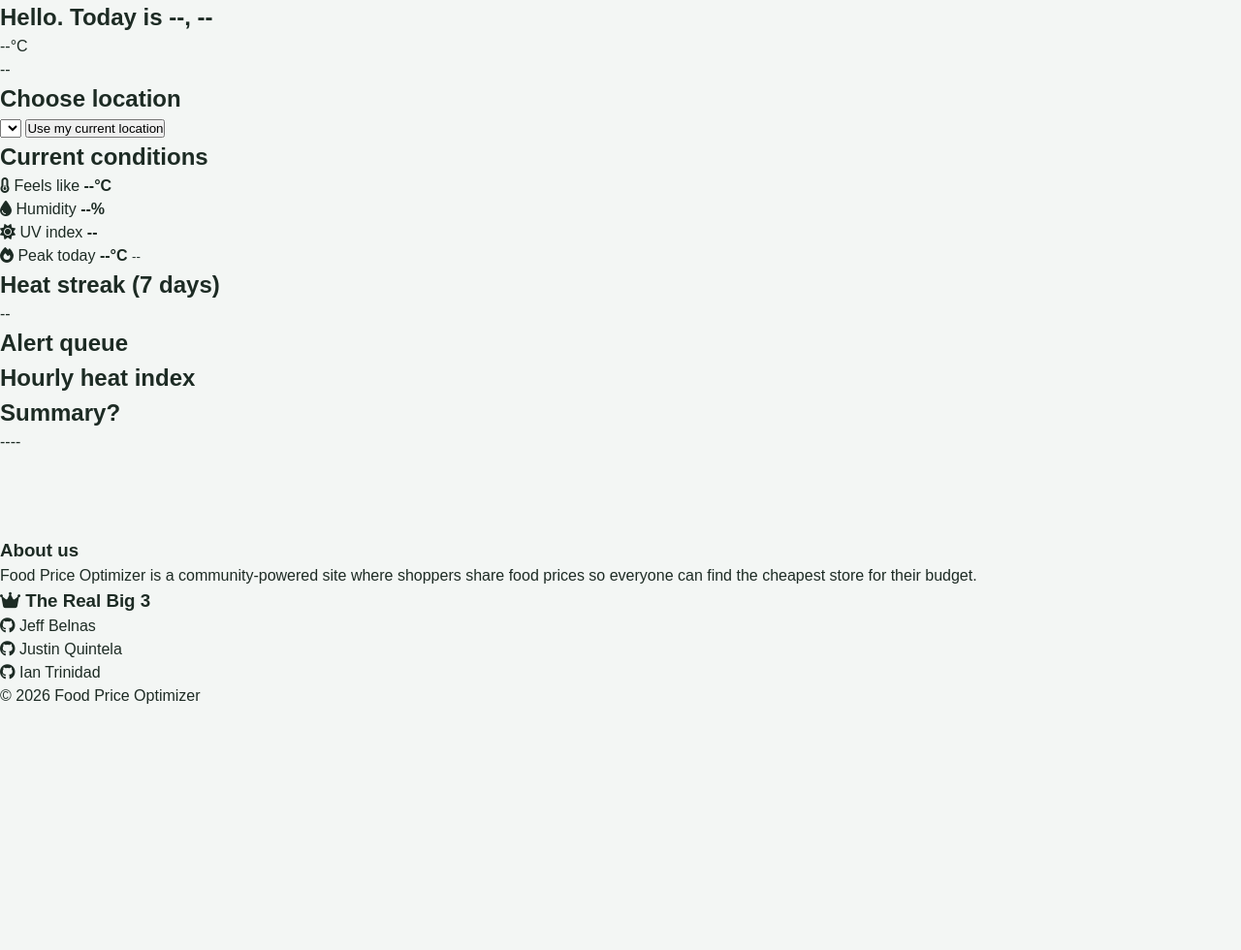
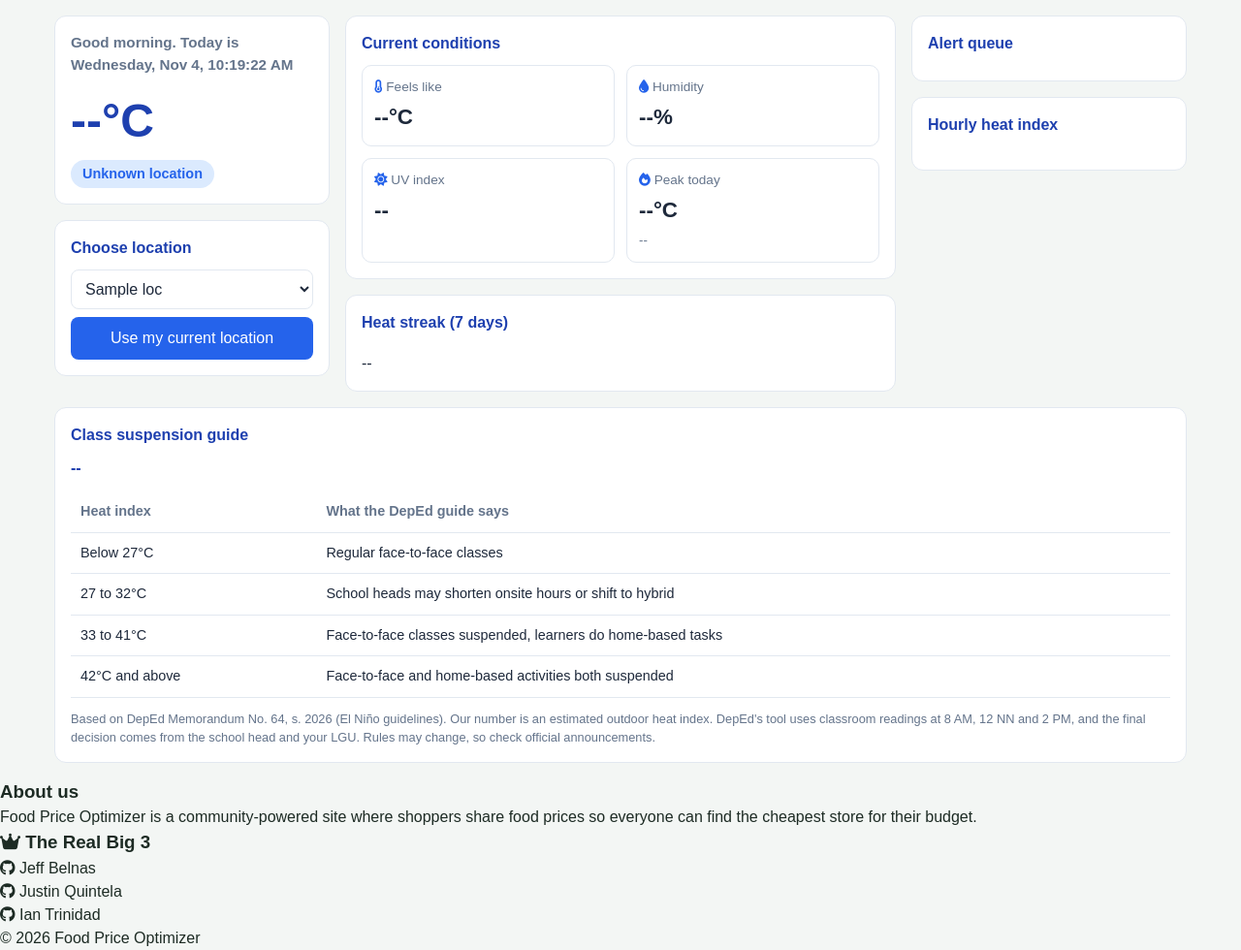
Before and after one commit to niqn/DSA-Project, a Flask app: template src/dsa_project/templates/weather.html in a window 1280 px wide. Shown: the part 70-1050 px from the top of the page at 97% size. Before the commit the page ends 796 px from the top, so only its background shows below. Run offline with Flask 3, Linux system fonts and the light colour scheme; the template is opened without the code that fills it: most values are stand-ins (such as "Sample title", 1, 10 or a date in 2020); lists and menus that the app fills with data are empty.

Commit message:
added weather dsa and more. css is temp only.

```diff
--- a/src/dsa_project/routes.py
+++ b/src/dsa_project/routes.py
@@ -1,5 +1,5 @@
-from flask import render_template, request
-from .services import newsDSA
+from flask import jsonify, render_template, request
+from .services import newsDSA, weatherDSA
 
 from . import app
 
@@ -9,9 +9,15 @@ def home():
     return render_template('home.html')
 
 
-@app.route('/weather')
+@app.route("/weather")
 def weather():
-    return render_template('weather.html')
+    return render_template("weather.html", locations=weatherDSA.LOCATIONS)
+
+
+@app.route("/weather/api/check")
+def weather_check():
+    area = request.args.get("area", "Bacoor")
+    return jsonify(weatherDSA.check_heat(area))
 
 
 @app.route('/news')
--- /dev/null
+++ b/src/dsa_project/services/weatherDSA.py
@@ -0,0 +1,154 @@
+from datetime import datetime, timedelta, timezone
+import requests
+# dsa application
+
+
+class ArrayList:
+    def __init__(self):
+        self.items = [None] * 4
+        self.count = 0
+
+    def add(self, item):
+        if self.count == len(self.items):
+            bigger = [None] * (len(self.items) * 2)
+            for i in range(self.count):
+                bigger[i] = self.items[i]
+            self.items = bigger
+        self.items[self.count] = item
+        self.count += 1
+
+    def get(self, i):
+        if i < 0 or i >= self.count:
+            raise IndexError("Index out of bounds")
+        return self.items[i]
+
+    def size(self):
+        return self.count
+
+    def to_list(self):
+        return [self.items[i] for i in range(self.count)]
+
+
+class QueueNode:
+    def __init__(self, value):
+        self.value = value
+        self.next = None
+
+
+class Queue:
+    def __init__(self):
+        self.front = None
+        self.rear = None
+
+    def is_empty(self):
+        return self.front is None
+
+    def enqueue(self, value):
+        new_node = QueueNode(value)
+        if self.rear:
+            self.rear.next = new_node
+        else:
+            self.front = new_node
+        self.rear = new_node
+
+    def dequeue(self):
+        if not self.front:
+            return None
+
+        value = self.front.value
+        self.front = self.front.next
+
+        if not self.front:
+            self.rear = None
+        return value
+
+
+# weather
+PH_TZ = timezone(timedelta(hours=8))
+
+COORDS = {
+    "Bacoor": (14.4624, 120.9645),
+    "Dasmariñas": (14.3294, 120.9367),
+    "Imus": (14.4297, 120.9367),
+    "General Trias": (14.3869, 120.8814),
+}
+LOCATIONS = list(COORDS)
+
+
+def heat_index(temp_c, humidity):
+    """Estimated heat index in °C (NOAA formula)."""
+    t = temp_c * 9 / 5 + 32
+    if t < 80:                       # formula only works for hot weather
+        return round(temp_c, 1)
+    hi = (-42.379 + 2.04901523 * t + 10.14333127 * humidity
+          - 0.22475541 * t * humidity - 0.00683783 * t * t
+          - 0.05481717 * humidity * humidity
+          + 0.00122874 * t * t * humidity
+          + 0.00085282 * t * humidity * humidity
+          - 0.00000199 * t * t * humidity * humidity)
+    return round((hi - 32) * 5 / 9, 1)
+
+
+def level(hi):
+    if hi >= 52:
+        return "Extreme Danger"
+    if hi >= 42:
+        return "Danger"
+    if hi >= 33:
+        return "Extreme Caution"
+    if hi >= 27:
+        return "Caution"
+    return "Normal"
+
+
+def check_heat(area):
+    if area not in COORDS:
+        return {"error": "Unknown location"}
+    lat, lon = COORDS[area]
+
+    try:
+        r = requests.get("https://api.open-meteo.com/v1/forecast", params={
+            "latitude": lat, "longitude": lon,
+            "hourly": "temperature_2m,relative_humidity_2m,uv_index",
+            "forecast_days": 1, "timezone": "Asia/Manila",
+        }, timeout=10)
+        h = r.json()["hourly"]
+    except Exception:
+        return {"error": "Could not load weather data"}
+
+    # ArrayList: 24 hourly heat index values
+    readings = ArrayList()
+    for temp, rh in zip(h["temperature_2m"], h["relative_humidity_2m"]):
+        readings.add(heat_index(temp, rh))
+
+    # find the peak by walking the ArrayList
+    peak_i = 0
+    for i in range(readings.size()):
+        if readings.get(i) > readings.get(peak_i):
+            peak_i = i
+
+    # Queue: danger hours, first hour in is first hour out
+    alerts = Queue()
+    for i in range(readings.size()):
+        if readings.get(i) >= 42:
+            alerts.enqueue(
+                f"{i:02d}:00 - {level(readings.get(i))} ({readings.get(i)}°C)")
+
+    alert_list = []
+    while not alerts.is_empty():
+        alert_list.append(alerts.dequeue())
+
+    now = datetime.now(PH_TZ).hour
+    feels = readings.get(now)
+    return {
+        "area": area,
+        "temp": h["temperature_2m"][now],
+        "feels_like": feels,
+        "level": level(feels),
+        "humidity": h["relative_humidity_2m"][now],
+        "uv": h["uv_index"][now],
+        "peak": readings.get(peak_i),
+        "peak_time": f"{peak_i:02d}:00",
+        "alerts": alert_list,
+        "readings": readings.to_list(),
+    }
--- a/src/dsa_project/static/css/weather.css
+++ b/src/dsa_project/static/css/weather.css
@@ -0,0 +1,96 @@
+/* temp css */
+.weather-grid {
+  --blue: #2563eb;
+  --blue-dark: #1e40af;
+  --blue-soft: #dbeafe;
+  --text: #1e293b;
+  --muted: #64748b;
+  --line: #e2e8f0;
+
+  display: grid;
+  grid-template-columns: 1fr 2fr 1fr;
+  gap: 16px;
+  max-width: 1200px;
+  margin: 0 auto;
+  padding: 16px;
+  color: var(--text);
+}
+.col { display: flex; flex-direction: column; gap: 16px; min-width: 0; }
+.panel-wide { grid-column: 1 / -1; }
+
+.panel {
+  background: #fff;
+  border: 1px solid var(--line);
+  border-radius: 12px;
+  padding: 16px;
+}
+.panel h2 { margin: 0 0 10px; font-size: 1rem; color: var(--blue-dark); }
+
+/* greeting card */
+#greetingCard h2 { font-size: .95rem; font-weight: 600; color: var(--muted); }
+#temp { font-size: 3rem; font-weight: 700; margin: 4px 0; color: var(--blue-dark); }
+#level {
+  display: inline-block;
+  margin: 0;
+  padding: 4px 12px;
+  border-radius: 999px;
+  background: var(--blue-soft);
+  color: var(--blue);
+  font-weight: 600;
+  font-size: .9rem;
+}
+
+/* location */
+#locationChoice select,
+#locationChoice button {
+  width: 100%;
+  padding: 10px;
+  border-radius: 8px;
+  font: inherit;
+  margin-bottom: 8px;
+}
+#locationChoice select { border: 1px solid var(--line); background: #fff; color: var(--text); }
+#locationChoice button { border: 0; background: var(--blue); color: #fff; cursor: pointer; margin-bottom: 0; }
+#locationChoice button:hover { background: var(--blue-dark); }
+
+.stat-grid { display: grid; grid-template-columns: 1fr 1fr; gap: 12px; }
+.stat {
+  display: flex;
+  flex-direction: column;
+  gap: 4px;
+  padding: 12px;
+  border: 1px solid var(--line);
+  border-radius: 10px;
+}
+.stat-label { font-size: .85rem; color: var(--muted); }
+.stat-label i { color: var(--blue); }
+.stat strong { font-size: 1.4rem; }
+.stat small { color: var(--muted); }
+
+.streak-dots { display: flex; gap: 6px; margin-bottom: 8px; }
+.streak-dots span { width: 22px; height: 22px; border-radius: 50%; background: var(--line); }
+
+/* alert queue */
+#alertQueue { margin: 0; padding: 0; list-style: none; display: flex; flex-direction: column; gap: 6px; font-size: .88rem; }
+#alertQueue li { padding: 6px 8px; border-left: 4px solid var(--blue); background: #f8fafc; border-radius: 4px; }
+#alertQueue li:first-child { font-weight: 600; }
+
+#readings { display: flex; gap: 8px; overflow-x: auto; scroll-snap-type: x mandatory; padding-bottom: 8px; }
+.hour {
+  flex: 0 0 calc((100% - 16px) / 3);
+  scroll-snap-align: start;
+  text-align: center;
+  padding: 8px 2px;
+  border: 1px solid var(--line);
+  border-radius: 8px;
+  font-size: .8rem;
+}
+.hour strong { display: block; font-size: .95rem; }
+
+/* class suspension table */
+#suspendStatus { margin: 0 0 12px; font-weight: 600; color: var(--blue-dark); }
+.rules { width: 100%; border-collapse: collapse; font-size: .9rem; }
+.rules th, .rules td { text-align: left; padding: 10px; border-bottom: 1px solid var(--line); }
+.rules th { color: var(--muted); font-weight: 600; }
+.rules tr.now { background: var(--blue-soft); font-weight: 600; }
+.note { margin: 12px 0 0; font-size: .8rem; color: var(--muted); }
--- /dev/null
+++ b/src/dsa_project/static/javascript/weather.js
@@ -0,0 +1,50 @@
+const $ = id => document.getElementById(id);
+
+function tick() {
+  const d = new Date(), h = d.getHours();
+  $("greeting").textContent = h < 12 ? "Good morning" : h < 18 ? "Good afternoon" : "Good evening";
+  $("today").textContent = d.toLocaleDateString("en-PH", { weekday: "long", month: "short", day: "numeric" });
+  $("clock").textContent = d.toLocaleTimeString("en-PH");
+}
+tick();
+setInterval(tick, 1000);
+
+async function load() {
+  const res = await fetch("/weather/api/check?area=" + encodeURIComponent($("area").value));
+  const d = await res.json();
+  if (d.error) { $("level").textContent = d.error; return; }
+
+  $("temp").textContent = d.temp + "°C";
+  $("level").textContent = d.level;
+  $("feelsLike").textContent = d.feels_like + "°C";
+  $("humidity").textContent = d.humidity + "%";
+  $("uv").textContent = d.uv;
+  $("peak").textContent = d.peak + "°C";
+  $("peakTime").textContent = d.peak_time;
+
+  const rows = document.querySelectorAll("#infoPanel tbody tr");
+  let active = rows[0];
+  rows.forEach(r => {
+    r.classList.remove("now");
+    if (d.peak >= Number(r.dataset.min)) active = r;
+  });
+  active.classList.add("now");
+
+  $("suspendStatus").textContent =
+    "Today's estimated peak is " + d.peak + "°C. DepEd guide: " + active.cells[1].textContent + ".";
+
+  // queue
+  $("alertQueue").innerHTML = d.alerts.length
+    ? d.alerts.map(a => `<li>${a}</li>`).join("")
+    : "<li>No danger hours today</li>";
+
+  // array
+  $("readings").innerHTML = d.readings.map((v, i) =>
+    `<div class="hour"><span>${String(i).padStart(2, "0")}:00</span><strong>${v}°C</strong></div>`
+  ).join("");
+  const box = $("readings"), now = new Date().getHours();
+  box.scrollLeft = box.children[now].offsetLeft - box.offsetLeft;
+}
+
+$("area").addEventListener("change", load);
+load();
--- a/src/dsa_project/templates/home.html
+++ b/src/dsa_project/templates/home.html
@@ -6,5 +6,11 @@
     <h2>News</h2>
     <p>Stay updated with the latest news and updates.</p>
   </a>
+
+  <a href="{{ url_for('weather') }}" class="card card-big">
+    <i class="fa-solid fa-cloud-sun"></i>
+    <h2>Weather</h2>
+    <p>Check the current weather and forecasts.</p>
+  </a>
 </section>
 {% endblock %}
--- a/src/dsa_project/templates/weather.html
+++ b/src/dsa_project/templates/weather.html
@@ -21,10 +21,9 @@ head %}
     <section class="panel" id="locationChoice">
       <h2>Choose location</h2>
       <select id="area">
-        <!-- <option value="bacoor">Bacoor</option>
-        <option value="dasma">Dasmariñas</option>
-        <option value="imus">Imus</option>
-        <option value="gentri">General Trias</option> -->
+        {% for loc in locations %}
+        <option value="{{ loc }}">{{ loc }}</option>
+        {% endfor %}
       </select>
       <button id="btnLoc">Use my current location</button>
     </section>
@@ -84,12 +83,30 @@ head %}
   </div>
 
   <!-- bottom side -->
-  <section class="panel panel-wide" id="tipsPanel">
-    <h2>Summary?</h2>
-    <ul id="tips"></ul>
-    <p id="summary">----</p>
+  <section class="panel panel-wide" id="infoPanel">
+    <h2>Class suspension guide</h2>
+    <p id="suspendStatus">--</p>
+
+    <table class="rules">
+      <thead>
+        <tr><th>Heat index</th><th>What the DepEd guide says</th></tr>
+      </thead>
+      <tbody>
+        <tr data-min="0"><td>Below 27°C</td><td>Regular face-to-face classes</td></tr>
+        <tr data-min="27"><td>27 to 32°C</td><td>School heads may shorten onsite hours or shift to hybrid</td></tr>
+        <tr data-min="33"><td>33 to 41°C</td><td>Face-to-face classes suspended, learners do home-based tasks</td></tr>
+        <tr data-min="42"><td>42°C and above</td><td>Face-to-face and home-based activities both suspended</td></tr>
+      </tbody>
+    </table>
+
+    <p class="note">
+      Based on DepEd Memorandum No. 64, s. 2026 (El Niño guidelines). Our number is an
+      estimated outdoor heat index. DepEd's tool uses classroom readings at 8 AM, 12 NN
+      and 2 PM, and the final decision comes from the school head and your LGU.
+      Rules may change, so check official announcements.
+    </p>
   </section>
 </main>
 
-<script src="{{ url_for('static', filename='js/weather.js') }}"></script>
+<script src="{{ url_for('static', filename='javascript/weather.js') }}"></script>
 {% endblock %}
```
Also changed, not shown: src/dsa_project/services/weather.py (deleted).
